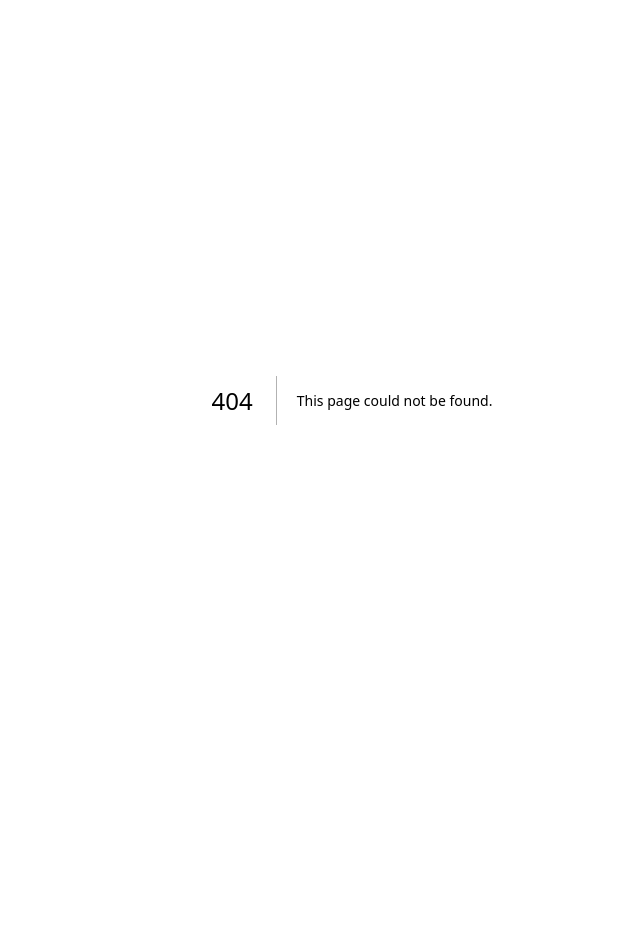
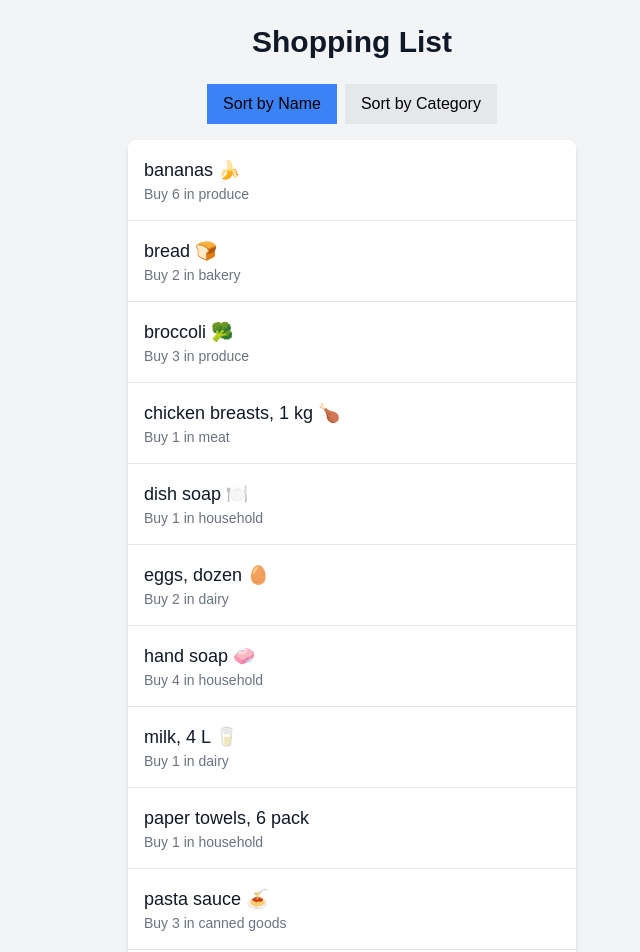
Before and after one commit to aishanaeem644/cprg306-assignments, a Next.js app: page /week-6 in a window 1280 px wide. Before the commit this address had no page. Shown: the top 952 px of the page, without its empty margins (288-928 px from the left). Before the commit the page ends 800 px from the top, so only its background shows below. Built offline with nearby package versions, Linux system fonts and the light colour scheme.

Commit message:
week 6 assignment completed

```diff
--- a/app/page.js
+++ b/app/page.js
@@ -16,6 +16,22 @@
       <div>
         <Link href="./week-5/">Week 5 Assignment</Link>
       </div>
+      <div>
+        <Link href="./week-6/">Week 6 Assignment</Link>
+      </div>
+      <div>
+        <Link href="./week-7/">Week 7 Assignment</Link>
+      </div>
+      <div>
+        <Link href="./week-8/">Week 8 Assignment</Link>
+      </div>
+      <div>
+        <Link href="./week-9/">Week 9 Assignment</Link>
+      </div>
+      <div>
+        <Link href="./week-10/">Week 10 Assignment</Link>
+      </div>
+
     </main>
   );
 }
--- /dev/null
+++ b/app/week-6/item-list.js
@@ -0,0 +1,57 @@
+'use client';
+
+import React, { useState } from 'react';
+import Item from './item';
+import itemsData from './items.json';
+
+const ItemList = () => {
+  const [sortBy, setSortBy] = useState('name'); // Initial sorting by name
+
+  // Sorting items based on sortBy state
+  const sortedItems = [...itemsData].sort((a, b) => {
+    if (sortBy === 'name') {
+      return a.name.localeCompare(b.name);
+    } else if (sortBy === 'category') {
+      return a.category.localeCompare(b.category);
+    }
+    return 0;
+  });
+
+  return (
+    <div>
+      {/* Sort buttons */}
+      <div className="flex justify-center mb-4">
+        <button
+          onClick={() => setSortBy('name')}
+          className={`px-4 py-2 mr-2 ${
+            sortBy === 'name' ? 'bg-blue-500' : 'bg-gray-200'
+          } text-black`}
+        >
+          Sort by Name
+        </button>
+        <button
+          onClick={() => setSortBy('category')}
+          className={`px-4 py-2 ${
+            sortBy === 'category' ? 'bg-blue-500' : 'bg-gray-200'
+          } text-black`}
+        >
+          Sort by Category
+        </button>
+      </div>
+
+      {/* Render sorted items */}
+      <ul className="max-w-md mx-auto bg-white rounded-lg shadow-md">
+        {sortedItems.map(item => (
+          <Item
+            key={item.id}
+            name={item.name}
+            quantity={item.quantity}
+            category={item.category}
+          />
+        ))}
+      </ul>
+    </div>
+  );
+};
+
+export default ItemList;
--- /dev/null
+++ b/app/week-6/item.js
@@ -0,0 +1,15 @@
+import React from 'react';
+
+const Item = ({ name, quantity, category }) => {
+  return (
+    <li className="flex justify-between items-center p-4 border-b border-gray-200">
+      <div className="flex-1">
+        <h3 className="text-lg font-medium text-gray-900">{name}</h3>
+        <p className="text-sm text-gray-500">Buy {quantity} in {category}</p>
+      </div>
+
+    </li>
+  );
+};
+
+export default Item;
--- /dev/null
+++ b/app/week-6/items.json
@@ -0,0 +1,74 @@
+[
+    {
+      "id": "1h2GJKH12gkHG31h1H",
+      "name": "milk, 4 L 🥛",
+      "quantity": 1,
+      "category": "dairy"
+    },
+    {
+      "id": "2KJH3k2j3H1k2J3K1H",
+      "name": "bread 🍞",
+      "quantity": 2,
+      "category": "bakery"
+    },
+    {
+      "id": "3h2KJH3k2j3H1k2J3",
+      "name": "eggs, dozen 🥚",
+      "quantity": 2,
+      "category": "dairy"
+    },
+    {
+      "id": "4k2J3K1H2GJKH12gk",
+      "name": "bananas 🍌",
+      "quantity": 6,
+      "category": "produce"
+    },
+    {
+      "id": "5H1h1H2KJH3k2j3H",
+      "name": "broccoli 🥦",
+      "quantity": 3,
+      "category": "produce"
+    },
+    {
+      "id": "6H1k2J3K1H2GJKH1",
+      "name": "chicken breasts, 1 kg 🍗",
+      "quantity": 1,
+      "category": "meat"
+    },
+    {
+      "id": "7gkHG31h1H2KJH3k",
+      "name": "pasta sauce 🍝",
+      "quantity": 3,
+      "category": "canned goods"
+    },
+    {
+      "id": "8j3H1k2J3K1H2GJK",
+      "name": "spaghetti, 454 g 🍝",
+      "quantity": 2,
+      "category": "dry goods"
+    },
+    {
+      "id": "9H12gkHG31h1H2KJ",
+      "name": "toilet paper, 12 pack 🧻",
+      "quantity": 1,
+      "category": "household"
+    },
+    {
+      "id": "10H3k2j3H1k2J3K1",
+      "name": "paper towels, 6 pack",
+      "quantity": 1,
+      "category": "household"
+    },
+    {
+      "id": "11k2J3K1H2GJKH12",
+      "name": "dish soap 🍽️",
+      "quantity": 1,
+      "category": "household"
+    },
+    {
+      "id": "12GJKH12gkHG31h1",
+      "name": "hand soap 🧼",
+      "quantity": 4,
+      "category": "household"
+    }
+  ]
--- /dev/null
+++ b/app/week-6/page.js
@@ -0,0 +1,17 @@
+import React from 'react';
+import ItemList from './item-list';
+
+const Page = () => {
+  return (
+    <main className="min-h-screen bg-gray-100 p-6">
+      <div className="max-w-xl mx-auto">
+        <h1 className="text-3xl font-bold text-center text-gray-900 mb-6">
+          Shopping List
+        </h1>
+        <ItemList />
+      </div>
+    </main>
+  );
+};
+
+export default Page;
```
